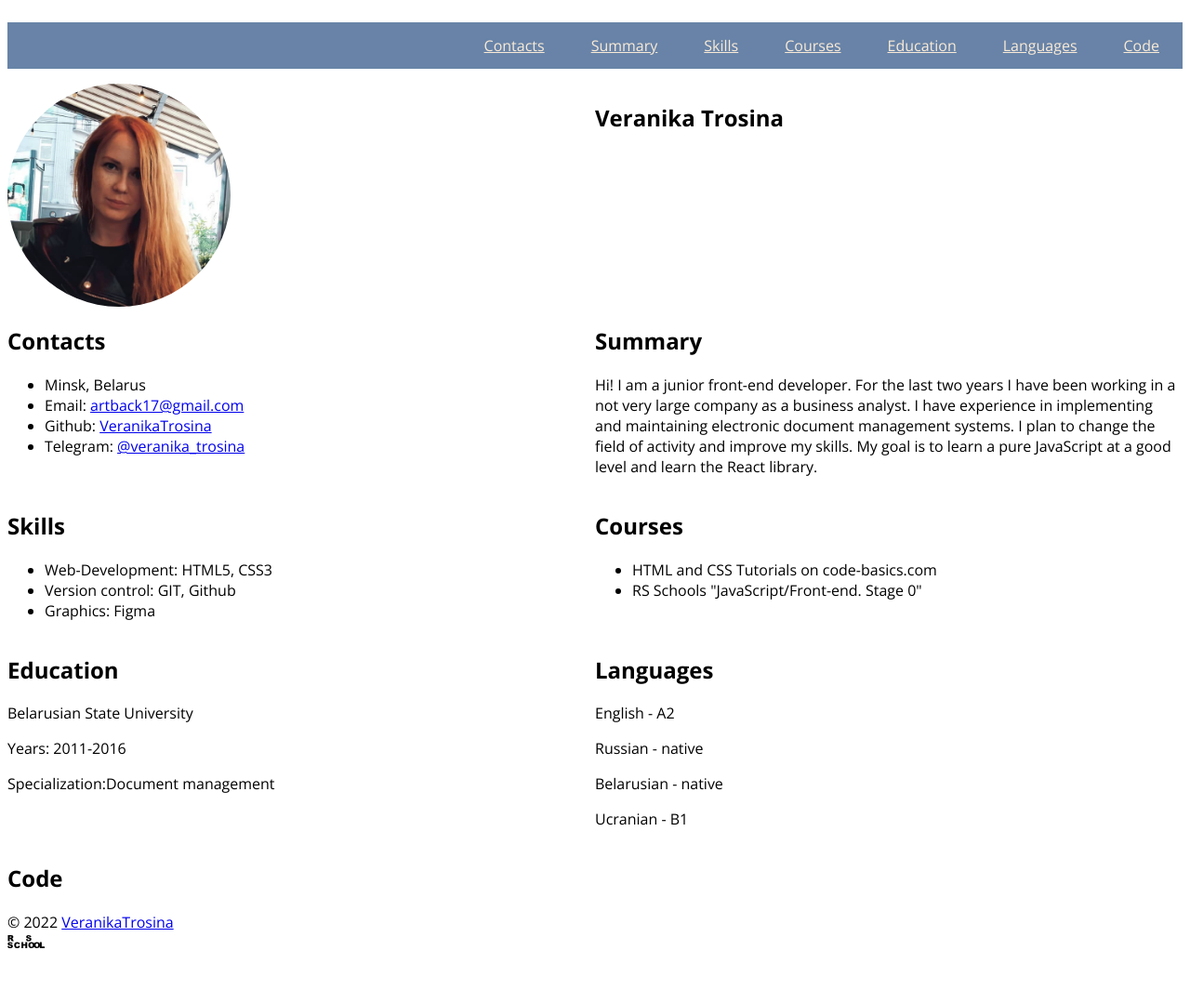
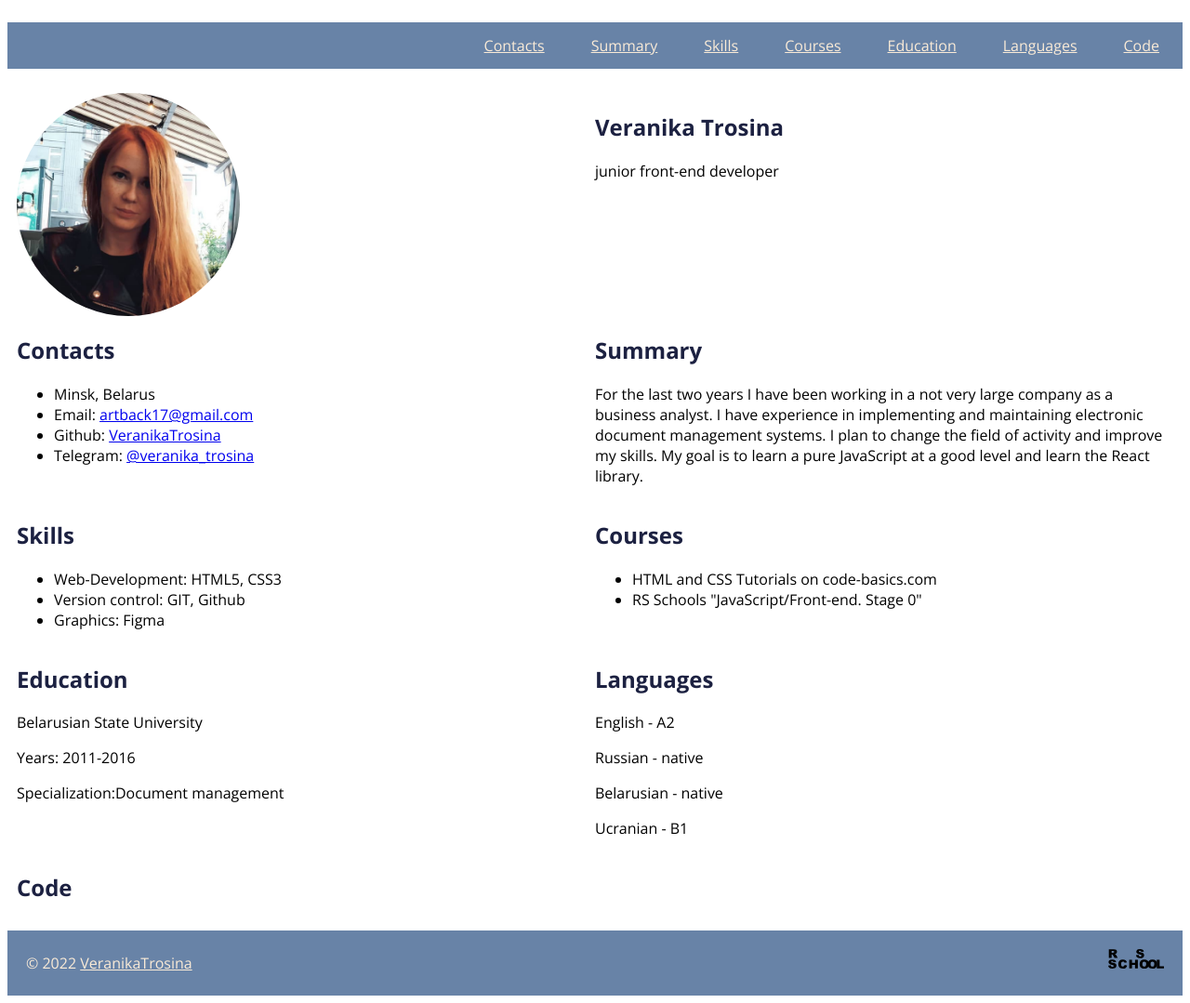
Before and after one commit to VeranikaTrosina/rsschool-cv, a plain HTML site: page index.html in a window 1280 px wide. Shown: the whole page at 93% size. Before the commit the page ends 1033 px from the top, so only its background shows below. Drawn offline with nearby package versions, Linux system fonts and the light colour scheme.

Commit message:
refactor: apply prettie

```diff
--- a/index.html
+++ b/index.html
@@ -24,11 +24,12 @@
         </ul>
         </nav>
     </header>
-    <main class="main-container">
+    <main class="container main-container">
         <img src="./assets/img/photo.png" alt="my photo" width="240" height="240" class="round">
         <div class="container"></div>
         <section class="section" id="profile">
             <h1 class="section-title">Veranika Trosina</h1>
+            <p>junior front-end developer</p>
         </section>
         <section class="section" id="contacts">
             <h2 class="section-title">Contacts</h2>
@@ -46,7 +47,7 @@
         </section>
         <section class="section" id="summary">
             <h2 class="section-title">Summary</h2>
-            <p>Hi! I am a junior front-end developer. For the last two years I have been working in a not very large company as a business analyst. I have experience in implementing and maintaining electronic document management systems. I plan to change the field of activity and improve my skills. My goal is to learn a pure JavaScript at a good level and learn the React library.</p>
+            <p>For the last two years I have been working in a not very large company as a business analyst. I have experience in implementing and maintaining electronic document management systems. I plan to change the field of activity and improve my skills. My goal is to learn a pure JavaScript at a good level and learn the React library.</p>
         </section>
         <section class="section" id="skills">
             <h2 class="section-title">Skills</h2>
@@ -81,12 +82,12 @@
         </section>
     </main>
     <footer class="footer">
-        <div class="container footer-container">
+        <div class="footer-container">
             <div>
                 &copy; 2022
-                <a href="https://github.com/VeranikaTrosina">VeranikaTrosina</a>
+                <a href="https://github.com/VeranikaTrosina" style="color: antiquewhite;">VeranikaTrosina</a>
             </div class="logo-link">
-            <a  href="https://rs.school/index.html"><img src="./assets/img/rs_school.svg" width="40"></a>
+            <a  href="https://rs.school/index.html" target="_blank"><img src="./assets/img/rs_school.svg" width="60"></a>
         </div>
 </footer>
 </body>
--- a/style.css
+++ b/style.css
@@ -23,7 +23,7 @@
 }
 
 .section-title {
-    color: black;
+    color: rgb(28, 33, 65);
 }
 
 .main-container {
@@ -45,8 +45,22 @@ body {
 .container {
     max-width: 1440px;
     margin: 0 auto;
+    padding: 10px;
 }
 
 .round {
     border-radius: 50%;
 }
+@media (max-width: 768px) {
+    .section {
+      width: 100%;
+    }
+  }
+.footer-container {
+    display: flex;
+    justify-content: space-between;
+    padding: 10px 20px;
+    background-color: rgb(104, 131, 167);
+    color: antiquewhite;
+    line-height: 50px;
+}
```
